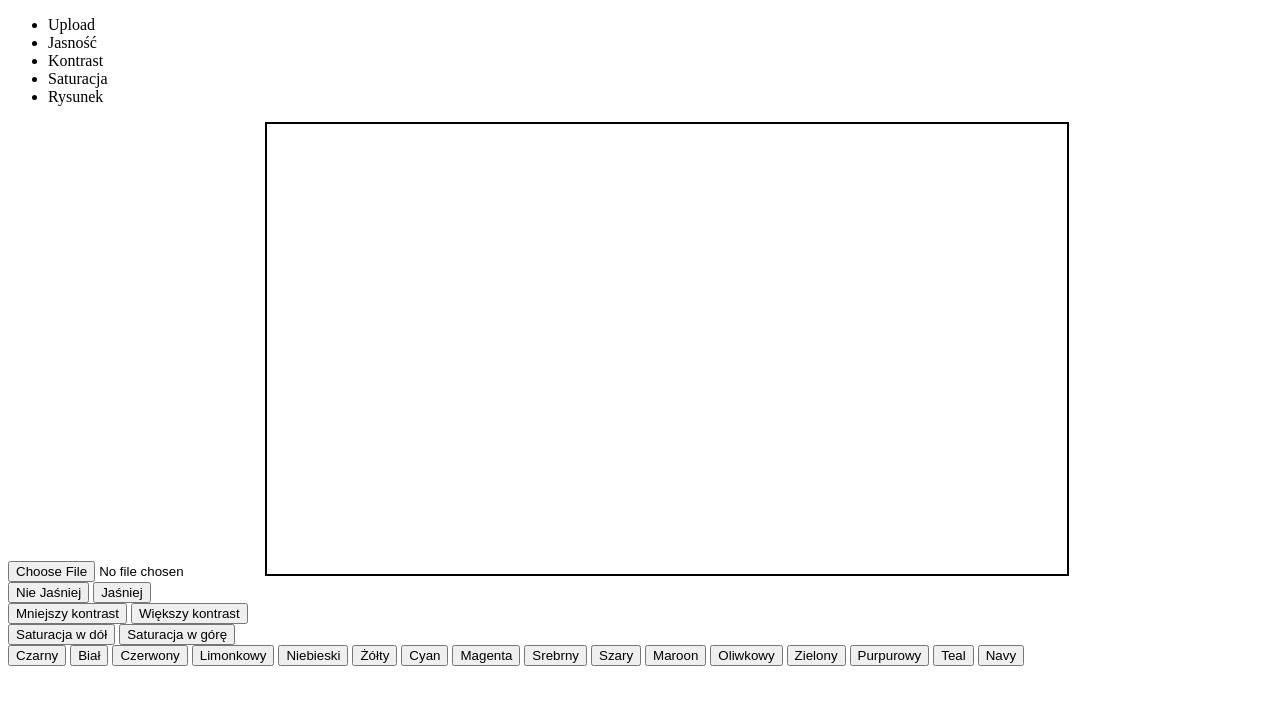
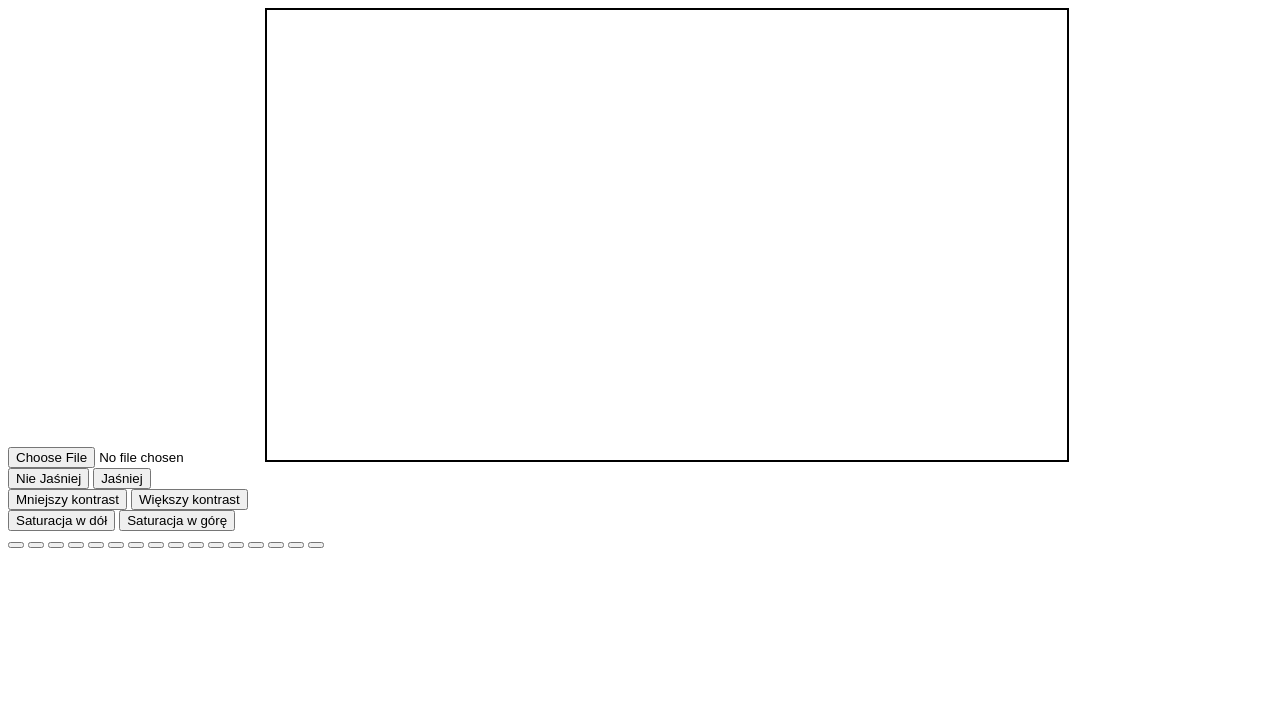
Before and after one commit to MKostrzewinski/Michal-Kostrzewinski-inf2A-2-WebS, a plain HTML site: page Edytor graficzny/index.html in a window 1280 px wide. Drawn offline with Linux system fonts and the light colour scheme.

Commit message:
usunięcie niepotrzebnych elementów

```diff
--- a/Edytor graficzny/index.html
+++ b/Edytor graficzny/index.html
@@ -9,15 +9,6 @@
 
 </head>
 <body>
-    <nav>
-        <ul>
-            <li>Upload</li>
-            <li>Jasność</li>
-            <li>Kontrast</li>
-            <li>Saturacja</li>
-            <li>Rysunek</li>
-        </ul>
-    </nav>
     <input type="file" id="upload">
     <canvas id="canvas" width="800" height="450"></canvas>
 
@@ -36,22 +27,22 @@
         </div>
 
         <div id="rysowanie">
-            <button id="black">Czarny</button>
-            <button id="white">Biał</button>
-            <button id="red">Czerwony</button>
-            <button id="lime">Limonkowy</button>
-            <button id="blue">Niebieski</button>
-            <button id="yellow">Żółty</button>
-            <button id="cyan">Cyan</button>
-            <button id="magenta">Magenta</button>
-            <button id="silver">Srebrny</button>
-            <button id="gray">Szary</button>
-            <button id="maroon">Maroon</button>
-            <button id="olive">Oliwkowy</button>
-            <button id="green">Zielony</button>
-            <button id="purple">Purpurowy</button>
-            <button id="teal">Teal</button>
-            <button id="navy">Navy</button>
+            <button id="black"></button>
+            <button id="white"></button>
+            <button id="red"></button>
+            <button id="lime"></button>
+            <button id="blue"></button>
+            <button id="yellow"></button>
+            <button id="cyan"></button>
+            <button id="magenta"></button>
+            <button id="silver"></button>
+            <button id="gray"></button>
+            <button id="maroon"></button>
+            <button id="olive"></button>
+            <button id="green"></button>
+            <button id="purple"></button>
+            <button id="teal"></button>
+            <button id="navy"></button>
 
         </div>
     </div>
```
